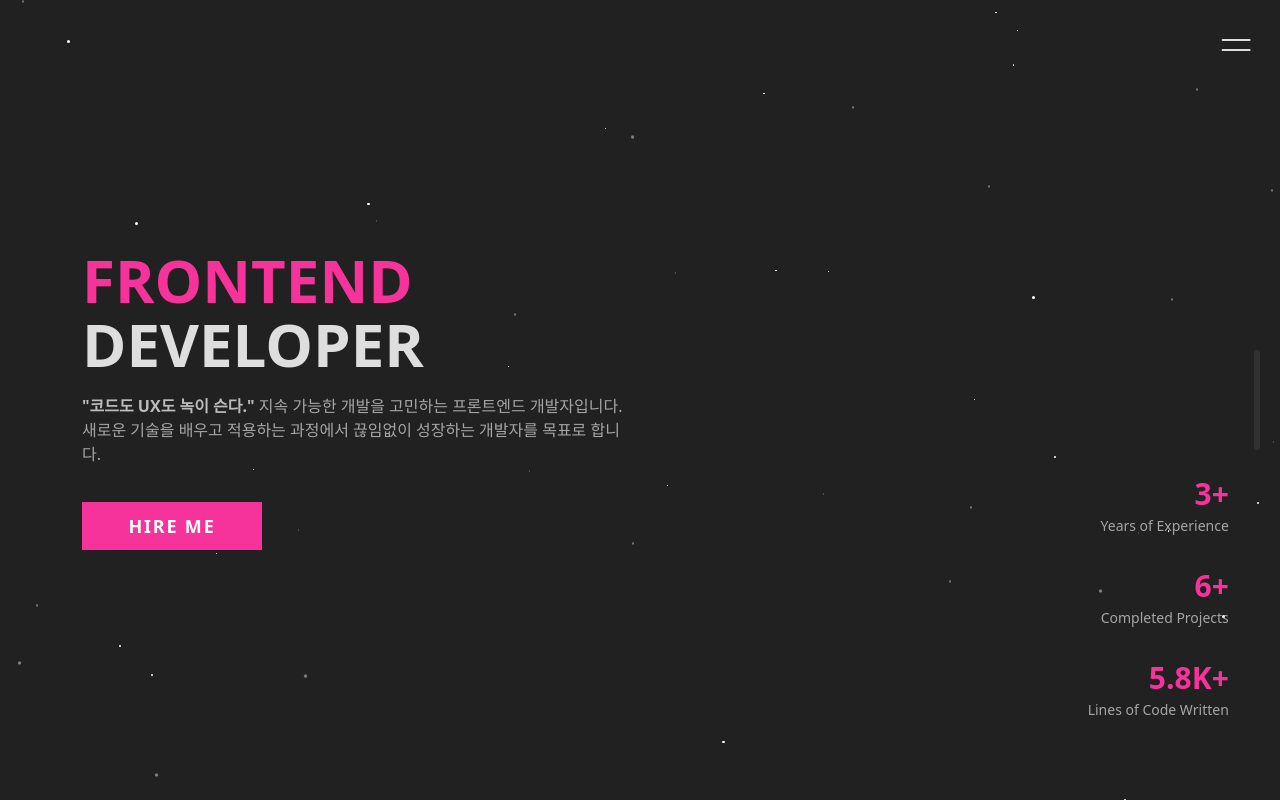
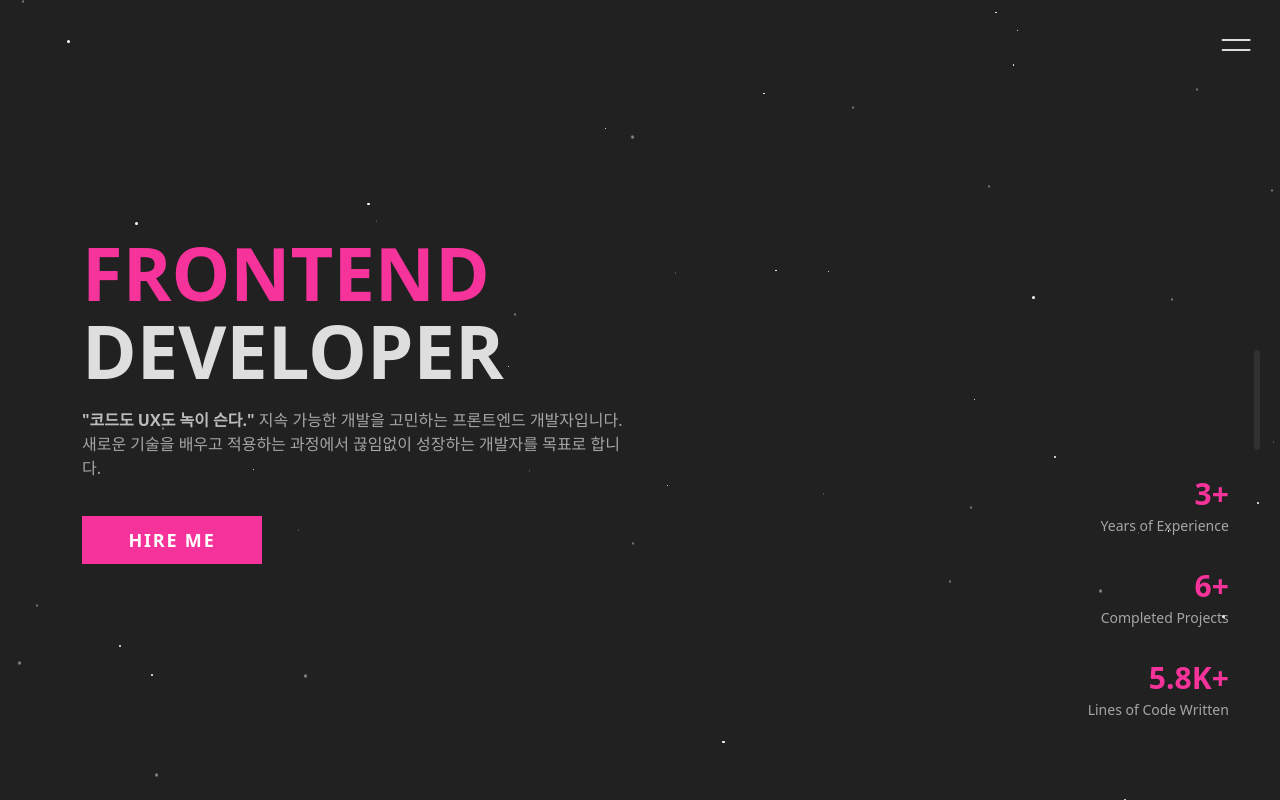
Before and after one commit to code-wave-080/portfolio, a Next.js app: page / in a window 1280 px wide. Built offline with nearby package versions, Linux system fonts and the light colour scheme.

Commit message:
style: 배너 제목 폰트 크기 업데이트로 가시성 개선
소형 화면에서 배너 제목의 폰트 크기를 60px에서 74px로 증가시켰습니다.

```diff
--- a/src/app/components/Banner.tsx
+++ b/src/app/components/Banner.tsx
@@ -5,7 +5,7 @@ export default function Banner() {
         <section className="relative overflow-hidden" id="banner">
             <div className="container h-[100svh] min-h-[530px] max-md:pb-10 flex justify-between items-center max-md:flex-col">
                 <div className="max-md:grow max-md:flex flex flex-col justify-center items-start max-w-[544px] gap-5">
-                    <h1 className="banner-title flex flex-col gap-1 text-6xl sm:text-[60px] font-bold font-sans">
+                    <h1 className="banner-title flex flex-col gap-1 text-6xl sm:text-[74px] font-bold font-sans">
                         <span className="text-pink-500">FRONTEND</span>
                         <span className="text-[#DEDEDE]">DEVELOPER</span>
                     </h1>
```
